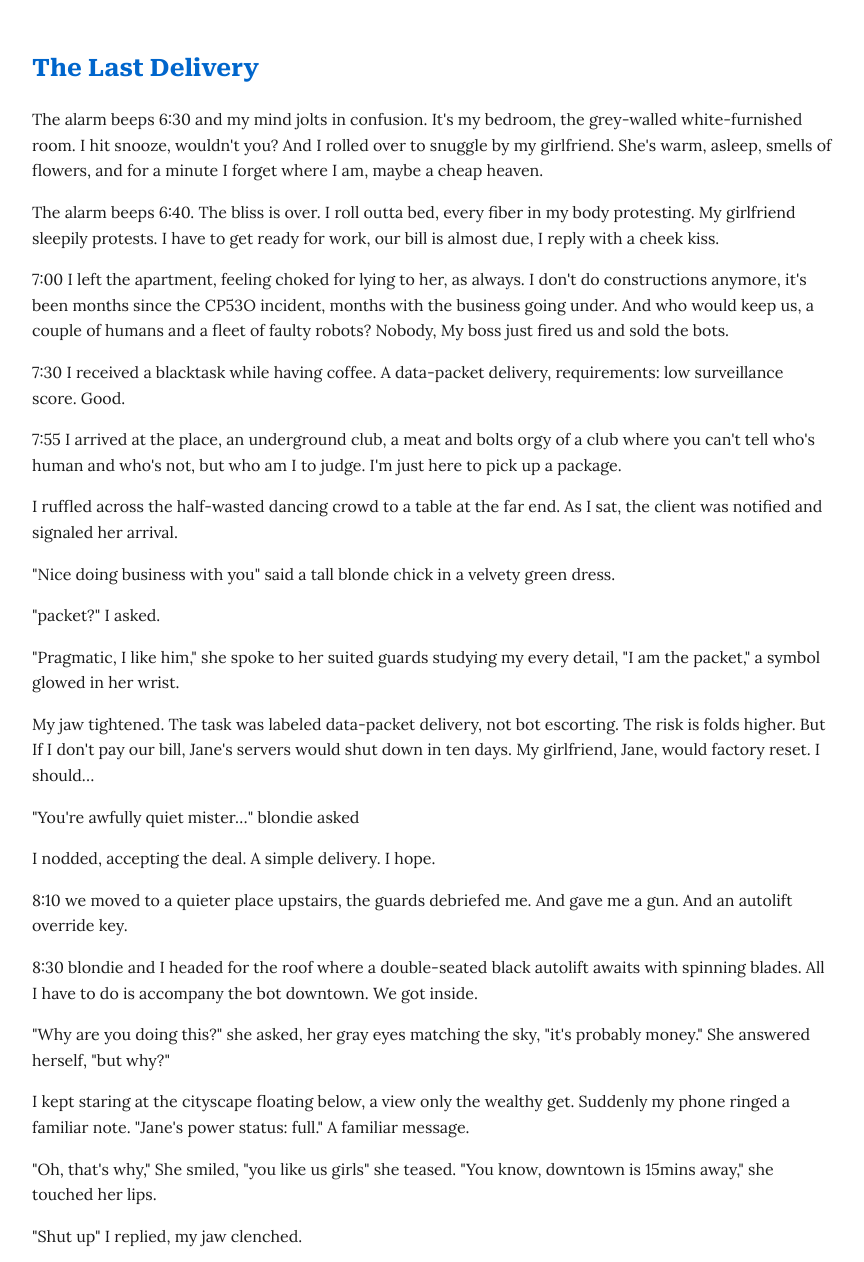
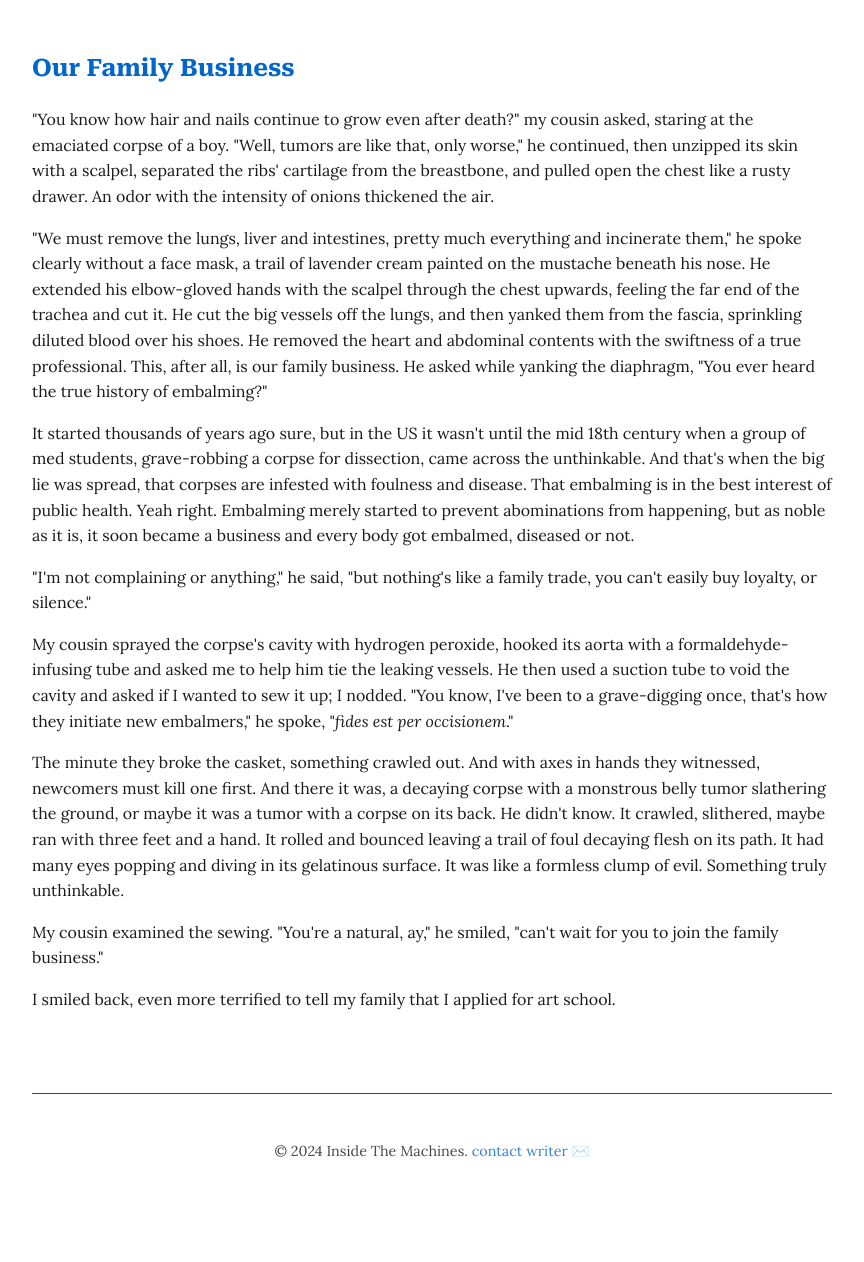
Before and after one commit to mohsilas/insidethemachines, a plain HTML site: page index.html in a window 1280 px wide. Shown: the part 83-1345 px from the top of the page, without its empty margins (208-1072 px from the left). After the commit the page ends 1308 px from the top, so only its background shows below. Drawn offline with Linux system fonts and the light colour scheme.

Commit message:
Update blog: 2024-11-29 23:41:13

```diff
--- a/index.html
+++ b/index.html
@@ -114,27 +114,15 @@
                         <h1>👾 Inside The Machines 👾</h1>
                     </header>
                     <article>
-                    <h1>The Last Delivery</h1>
-<p>The alarm beeps 6:30 and my mind jolts in confusion. It's my bedroom, the grey-walled white-furnished room. I hit snooze, wouldn't you? And I rolled over to snuggle by my girlfriend. She's warm, asleep, smells of flowers, and for a minute I forget where I am, maybe a cheap heaven.</p>
-<p>The alarm beeps 6:40. The bliss is over. I roll outta bed, every fiber in my body protesting. My girlfriend sleepily protests. I have to get ready for work, our bill is almost due, I reply with a cheek kiss.</p>
-<p>7:00 I left the apartment, feeling choked for lying to her, as always. I don't do constructions anymore, it's been months since the CP53O incident, months with the business going under. And who would keep us, a couple of humans and a fleet of faulty robots? Nobody, My boss just fired us and sold the bots.</p>
-<p>7:30 I received a blacktask while having coffee. A data-packet delivery, requirements: low surveillance score. Good.</p>
-<p>7:55 I arrived at the place, an underground club, a meat and bolts orgy of a club where you can't tell who's human and who's not, but who am I to judge. I'm just here to pick up a package.</p>
-<p>I ruffled across the half-wasted dancing crowd to a table at the far end. As I sat, the client was notified and signaled her arrival.</p>
-<p>"Nice doing business with you" said a tall blonde chick in a velvety green dress.</p>
-<p>"packet?" I asked.</p>
-<p>"Pragmatic, I like him," she spoke to her suited guards studying my every detail, "I am the packet," a symbol glowed in her wrist.</p>
-<p>My jaw tightened. The task was labeled data-packet delivery, not bot escorting. The risk is folds higher. But If I don't pay our bill, Jane's servers would shut down in ten days. My girlfriend, Jane, would factory reset. I should…</p>
-<p>"You're awfully quiet mister…" blondie asked</p>
-<p>I nodded, accepting the deal. A simple delivery. I hope.</p>
-<p>8:10 we moved to a quieter place upstairs, the guards debriefed me. And gave me a gun. And an autolift override key.</p>
-<p>8:30 blondie and I headed for the roof where a double-seated black autolift awaits with spinning blades. All I have to do is accompany the bot downtown. We got inside.</p>
-<p>"Why are you doing this?" she asked, her gray eyes matching the sky, "it's probably money." She answered herself, "but why?"</p>
-<p>I kept staring at the cityscape floating below, a view only the wealthy get. Suddenly my phone ringed a familiar note. "Jane's power status: full." A familiar message.</p>
-<p>"Oh, that's why," She smiled, "you like us girls" she teased. "You know, downtown is 15mins away," she touched her lips.</p>
-<p>"Shut up" I replied, my jaw clenched.</p>
-<p>"Uptight. What's the point?" She protested.</p>
-<p>I stared in silence at my phone. Jane's familiar dashboard, Jane's everything; thoughts, dreams, and the server rent's monthly price increase notice.</p>
+                        <h1>Our Family Business</h1>
+<p>"You know how hair and nails continue to grow even after death?" my cousin asked, staring at the emaciated corpse of a boy. "Well, tumors are like that, only worse," he continued, then unzipped its skin with a scalpel, separated the ribs' cartilage from the breastbone, and pulled open the chest like a rusty drawer. An odor with the intensity of onions thickened the air.</p>
+<p>"We must remove the lungs, liver and intestines, pretty much everything and incinerate them," he spoke clearly without a face mask, a trail of lavender cream painted on the mustache beneath his nose. He extended his elbow-gloved hands with the scalpel through the chest upwards, feeling the far end of the trachea and cut it. He cut the big vessels off the lungs, and then yanked them from the fascia, sprinkling diluted blood over his shoes. He removed the heart and abdominal contents with the swiftness of a true professional. This, after all, is our family business. He asked while yanking the diaphragm, "You ever heard the true history of embalming?"</p>
+<p>It started thousands of years ago sure, but in the US it wasn't until the mid 18th century when a group of med students, grave-robbing a corpse for dissection, came across the unthinkable. And that's when the big lie was spread, that corpses are infested with foulness and disease. That embalming is in the best interest of public health. Yeah right. Embalming merely started to prevent abominations from happening, but as noble as it is, it soon became a business and every body got embalmed, diseased or not.</p>
+<p>"I'm not complaining or anything," he said, "but nothing's like a family trade, you can't easily buy loyalty, or silence."</p>
+<p>My cousin sprayed the corpse's cavity with hydrogen peroxide, hooked its aorta with a formaldehyde-infusing tube and asked me to help him tie the leaking vessels. He then used a suction tube to void the cavity and asked if I wanted to sew it up; I nodded. "You know, I've been to a grave-digging once, that's how they initiate new embalmers," he spoke, "<em>fides est per occisionem</em>."</p>
+<p>The minute they broke the casket, something crawled out. And with axes in hands they witnessed, newcomers must kill one first. And there it was, a decaying corpse with a monstrous belly tumor slathering the ground, or maybe it was a tumor with a corpse on its back. He didn't know. It crawled, slithered, maybe ran with three feet and a hand. It rolled and bounced leaving a trail of foul decaying flesh on its path. It had many eyes popping and diving in its gelatinous surface. It was like a formless clump of evil. Something truly unthinkable.</p>
+<p>My cousin examined the sewing. "You're a natural, ay," he smiled, "can't wait for you to join the family business."</p>
+<p>I smiled back, even more terrified to tell my family that I applied for art school.</p>
                     </article>
                     <footer>
                         <p>© 2024 Inside The Machines. <a href="mailto:mohsilas@outlook.com">contact writer ✉️</a></p>
```
Lines whose indentation alone changed are shown as unchanged.
